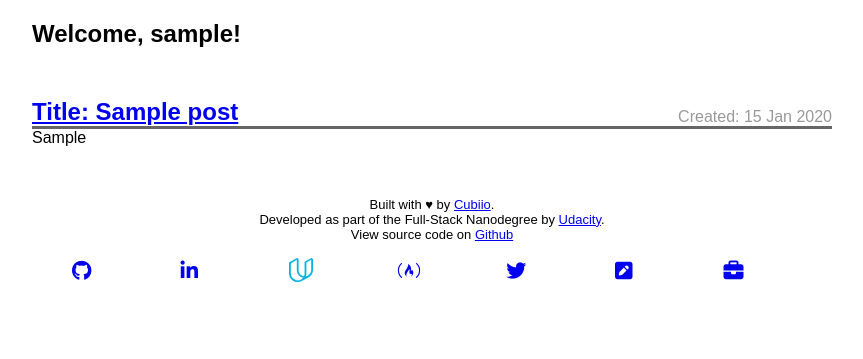
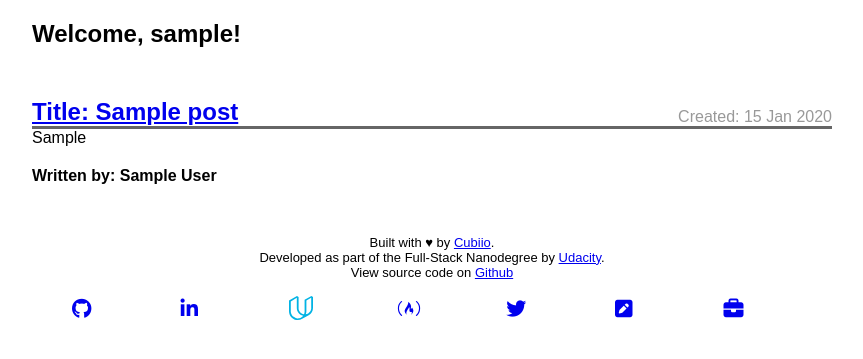
Before and after one commit to sam-atkins/fsnd-blog, a Python web app: template templates/main.html in a window 1280 px wide. Shown: the part 158-517 px from the top of the page, without its empty margins (208-1071 px from the left). Run offline with Jinja, Linux system fonts and the light colour scheme; the template is opened without the code that fills it: most values are stand-ins (such as "Sample title", 1, 10 or a date in 2020); some libraries are stand-ins or nearby versions.

Commit message:
feat: Add author name to main page blogroll

```diff
--- a/static/style/style.css
+++ b/static/style/style.css
@@ -163,6 +163,11 @@ body {
     color: #999;
 }
 
+.mainpage__postauthor {
+  margin-top: 20px;
+  font-weight: bold;
+}
+
 .blog-authored {
   font-weight: bold;
 }
--- a/templates/main.html
+++ b/templates/main.html
@@ -15,6 +15,7 @@
 				<div class="blog-created">Created: {{post.created.strftime("%d %b %Y")}}</div>
 			</div>
 			<div class="blog-post">{{post.blogPost}}</div>
+			<div class="mainpage__postauthor">Written by: {{post.author}}</div>
 		</div>
 	{% endfor %}
 
```
